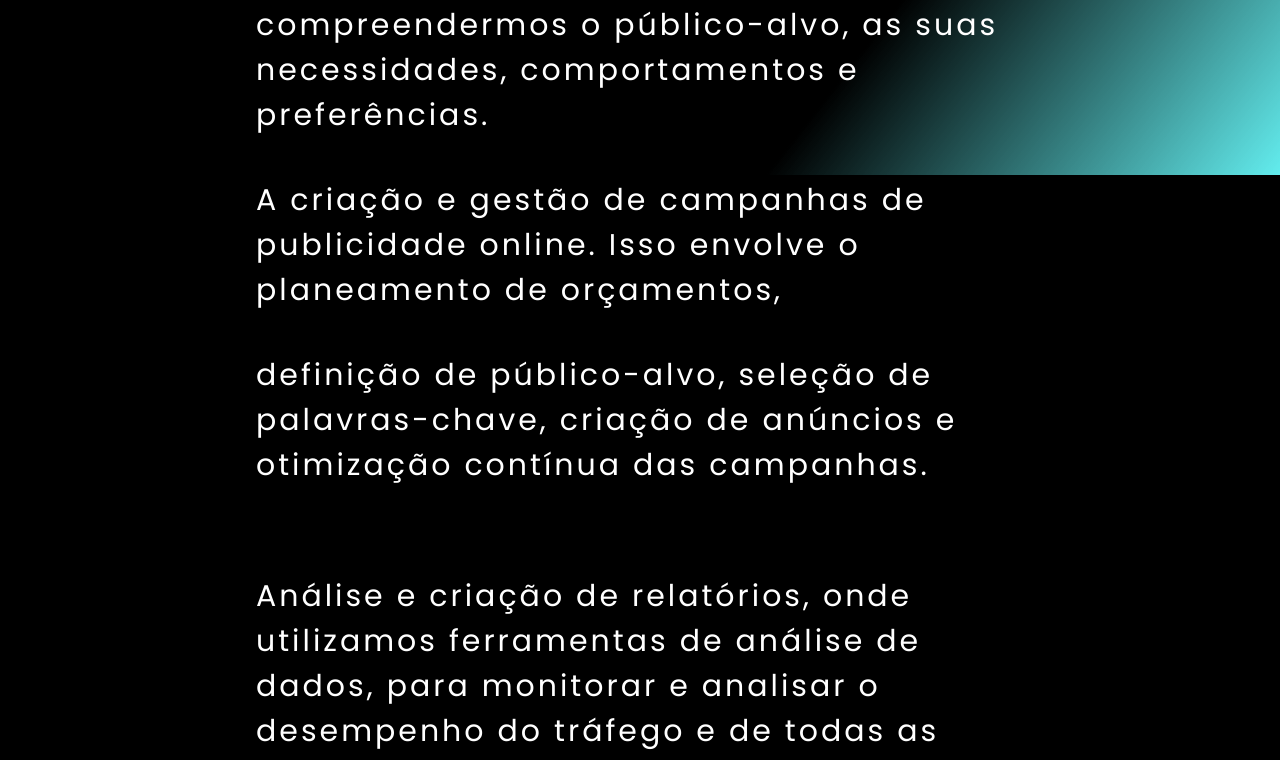
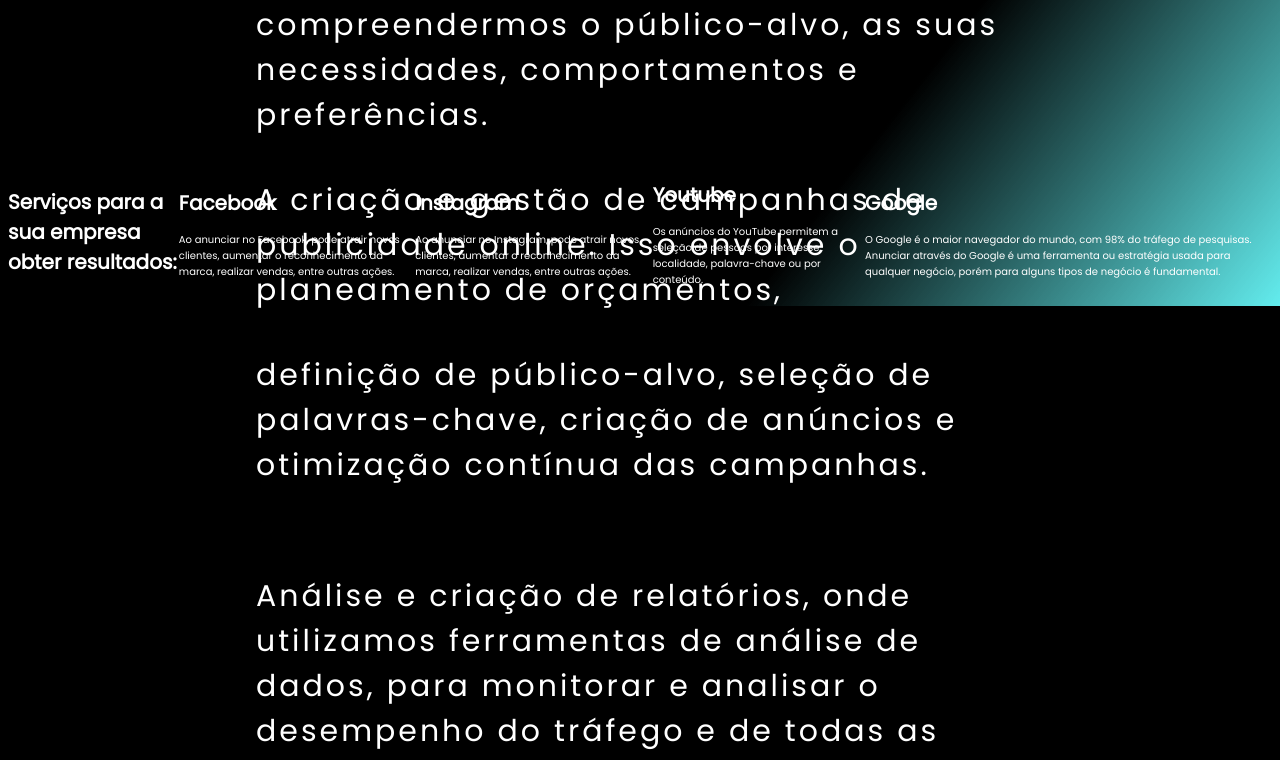
Before and after one commit to juliamendesc/agencia-digital-atlantico, a Next.js app: page / in a window 1280 px wide. Shown: the part 1481-2241 px from the top of the page. Built offline with nearby package versions, Linux system fonts and the light colour scheme.

Commit message:
adds cards Social

```diff
--- a/package.json
+++ b/package.json
@@ -16,7 +16,8 @@
     "next": "13.4.10",
     "react": "18.2.0",
     "react-awesome-reveal": "^4.2.5",
-    "react-dom": "18.2.0"
+    "react-dom": "18.2.0",
+    "react-scroll": "^1.8.9"
   },
   "devDependencies": {
     "prettier": "3.0.0",
--- /dev/null
+++ b/src/components/CardSocial/cards.module.scss
@@ -0,0 +1,7 @@
+
+
+.container {
+    display: flex;
+    align-items: center;
+    justify-content: center;
+}
--- /dev/null
+++ b/src/components/CardSocial/index.jsx
@@ -0,0 +1,55 @@
+'use client'
+import Styles from './cards.module.scss';
+
+
+export function CardSocial() {
+    return(
+    <div className={Styles.container}>
+
+         <h1>Serviços para a sua empresa obter resultados:</h1>
+
+        <div className={Styles.card1}>
+            {/* link aqui */}
+            <h1>Facebook  </h1>
+            <p>Ao anunciar no Facebook,
+                pode atrair novos clientes,
+                aumentar o reconhecimento da marca,
+                realizar vendas, entre outras ações.
+            </p>
+        </div>
+
+        <div className={Styles.card2}>
+            {/* Link aqui */}
+            <h1>Instagram</h1>
+            <p>
+                Ao anunciar no Instagram,
+                pode atrair novos clientes,
+                aumentar o reconhecimento da marca,
+                realizar vendas, entre outras ações.
+            </p>
+        </div>
+
+        <div className={Styles.card3}>
+            {/* Link aqui */}
+            <h1>Youtube</h1>
+            <p>
+            Os anúncios do YouTube permitem a seleção
+            de pessoas por interesse, localidade,
+            palavra-chave ou por conteúdo.
+            </p>
+        </div>
+
+        <div className={Styles.card4}>
+            {/* Link aqui */}
+            <h1>Google</h1>
+            <p>
+            O Google é o maior navegador do mundo,
+            com 98% do tráfego de pesquisas.
+            Anunciar através do Google é uma ferramenta
+            ou estratégia usada para qualquer negócio,
+            porém para alguns tipos de negócio é fundamental.
+            </p>
+        </div>
+    </div>
+);
+}
--- a/src/components/Header/header.module.scss
+++ b/src/components/Header/header.module.scss
@@ -27,6 +27,21 @@
   color: #ffff;
   padding-block: 16px;
  }
+
+ .navList a::after {
+  content: ' ';
+  width: 0%;
+  height: 0.4rem;
+  background-color: #2ce6e8;
+  position: absolute;
+  bottom: 0;
+  left: 0;
+  transition: 0.7s ease-in-out;
+}
+
+.navList a:hover::after {
+  width: 100%;
+}
 
  .header {
   background: black;
@@ -202,20 +217,7 @@
   //     }
   //   }
 
-  //   #navBar a::after {
-  //     content: ' ';
-  //     width: 0%;
-  //     height: 0.4rem;
-  //     background-color: #2ce6e8;
-  //     position: absolute;
-  //     bottom: 0;
-  //     left: 0;
-  //     transition: 0.7s ease-in-out;
-  //   }
 
-  //   #navBar a:hover::after {
-  //     width: 100%;
-  //   }
 
 
 
--- a/src/components/Header/index.jsx
+++ b/src/components/Header/index.jsx
@@ -1,10 +1,11 @@
 'use client';
 import React, { useState } from 'react';
 import Styles from './header.module.scss';
-import Button from '../Button';
 import 'animate.css';
 import Image from 'next/image';
-import logoAtla from '../../assets/logoatla3.png'
+import logoAtla from '../../assets/logoatla3.png';
+import Button from '../Button';
+import { Link } from 'react-scroll';
 
 
 export function Header() {
@@ -26,12 +27,12 @@ export function Header() {
         </button>
 
         <ul className={Styles.navList}>
-          <li><a href="#home">Home</a></li>
-          <li><a href="#servicos">Serviços</a></li>
-          <li><a href="#beneficios">Benefícios</a></li>
-          <li><a href="#faq">FAQ</a></li>
-          <li><a href="#quemsomos">Quem somos</a></li>
-          <li><a href="#atendimento">Atendimento</a></li>
+          <li><Link href="#home" to="home" smooth={true} duration={700}>Home</Link></li>
+          <li><Link href="#servicos" to="servicos" smooth={true} duration={800}>Serviços</Link></li>
+          <li><Link href="#beneficios"to="beneficios" smooth={true} duration={700}>Benefícios</Link></li>
+          <li><Link href="#faq">FAQ</Link></li>
+          <li><Link href="#quemsomos">Quem somos</Link></li>
+          <li><Link href="#atendimento">Atendimento</Link></li>
         </ul>
       <Button id={Styles.btnHeader} title='Solicitar orçamento'/>
       </nav>
--- a/src/components/Hero/index.jsx
+++ b/src/components/Hero/index.jsx
@@ -8,7 +8,9 @@ import 'animate.css';
 
 export function Hero() {
   return (
-    <div className={styles.container}>
+    <div
+    id='home'
+    className={styles.container}>
       <div className={styles.main}>
         <div
           id={styles.TextForm}
--- a/src/components/Section/index.jsx
+++ b/src/components/Section/index.jsx
@@ -8,8 +8,11 @@ import 'animate.css';
 
 export function Section() {
   return (
-    <div className={Styles.wrapper}>
+    <div
+    id='servicos'
+    className={Styles.wrapper}>
       <main className={Styles.main}>
+
         <section className={Styles.parallax1}>
           <div className="textParallax">
           <Slide>
@@ -76,10 +79,9 @@ export function Section() {
         </section>
 
         <section className={Styles.parallax2}>
-        <Slide delay={1e1} cascade damping={1e-1}>
+        <Slide delay={1e1} cascade>
          <div className="textParallax">
          <p><span>Estamos preparados para cumprir com nosso único objetivo:</span>
-         <br/>
          <br/>
               Ajudar o seu negócio e faturamento a crescer de forma exponencial
               através da internet, com o foco em alcançar novas soluções
@@ -87,7 +89,6 @@ export function Section() {
               </p>
               </div>
         </Slide>
-
         </section>
       </main>
       </div>
--- a/src/components/Section/section.module.scss
+++ b/src/components/Section/section.module.scss
@@ -14,7 +14,7 @@
 }
 
 .main {
-  display: block;
+  // display: block;
   width: 60vw;
   margin: 0 auto;
   flex-wrap: wrap;
@@ -26,8 +26,6 @@
   flex-direction: column;
   justify-content: center;
   align-items: center;
-
-
 
 }
 
--- a/src/pages/index.js
+++ b/src/pages/index.js
@@ -1,14 +1,17 @@
 import Head from 'next/head';
 import { Header } from '../components/Header';
-import { Hero }  from '../components/Hero';
+import { Hero } from '../components/Hero';
 import { Section } from '../components/Section';
+import { CardSocial } from '@/components/CardSocial';
 import { FormContact } from '@/components/Form';
+
 export default function Main() {
   return (
     <div>
       <Header />
       <Hero />
       <Section />
+      <CardSocial />
       {/* <FormContact/> */}
     </div>
   );
```
Also changed, not shown: 1 other file (tests, documents, lock files or other folders).
